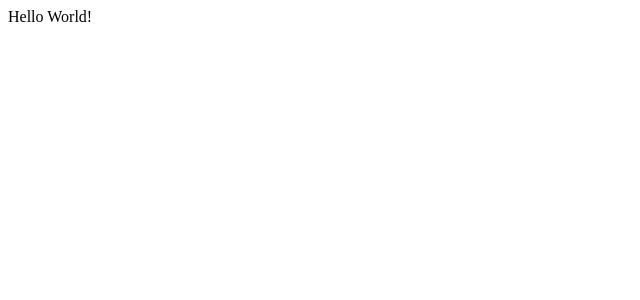
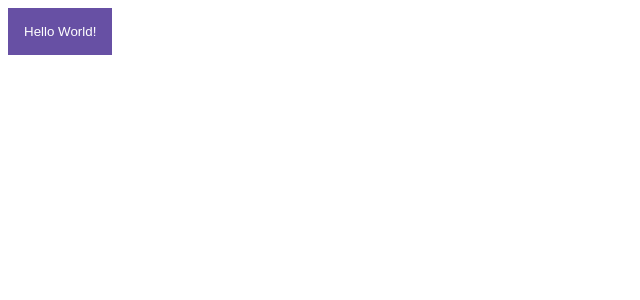
Before and after one commit to haeyong9701/practice-Styled-Components, a React (Create React App) app: page / in a window 1280 px wide. Shown: the top 300 px of the page, without its empty margins (0-640 px from the left). Built offline with nearby package versions, Linux system fonts and the light colour scheme.

Commit message:
feat: 간단한 버튼

```diff
--- a/src/App.js
+++ b/src/App.js
@@ -1,5 +1,11 @@
+import Button from "./Button";
+
 const App = () => {
-  return <div>Hello World!</div>;
+  return (
+    <div>
+      <Button>Hello World!</Button>
+    </div>
+  );
 };
 
 export default App;
--- /dev/null
+++ b/src/Button.js
@@ -0,0 +1,10 @@
+import styled from "styled-components";
+
+const Button = styled.button`
+  background-color: #6750a4;
+  border: none;
+  color: #ffffff;
+  padding: 16px;
+`;
+
+export default Button;
```
